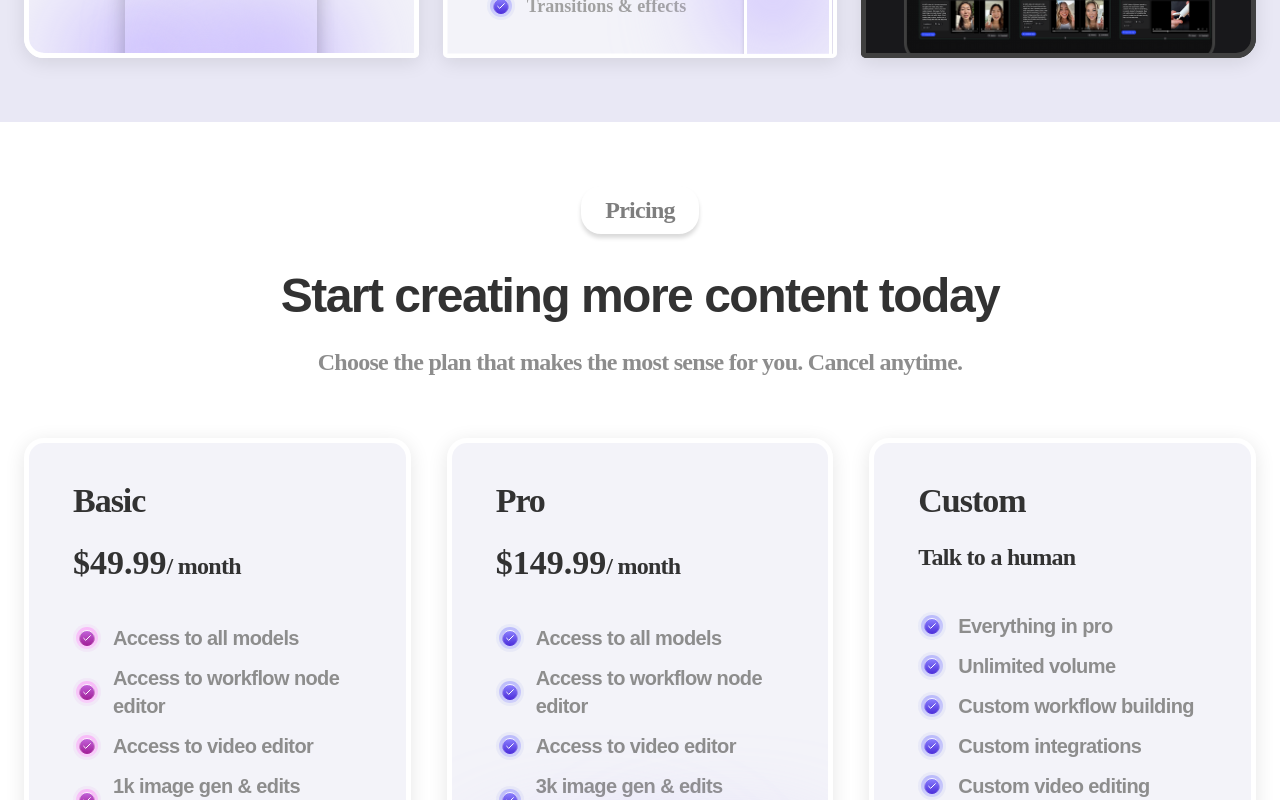
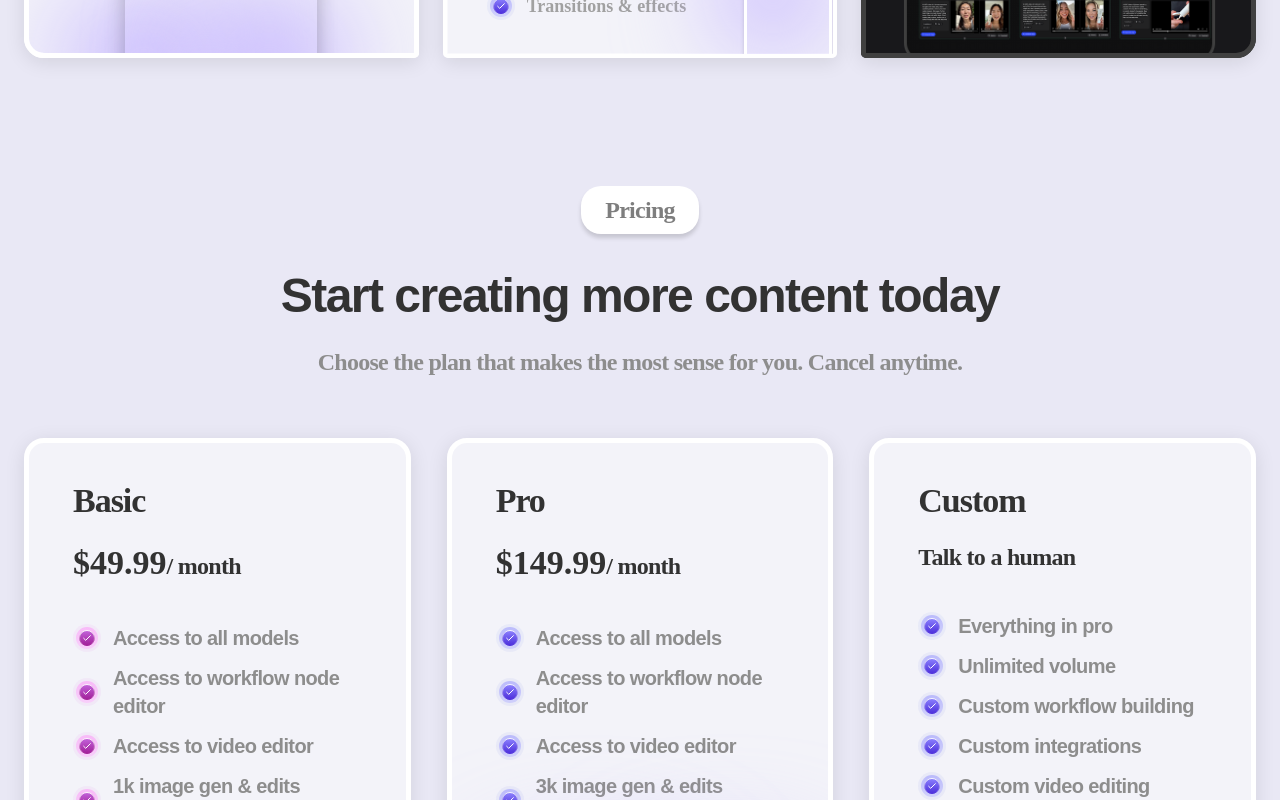
Before and after one commit to ssidikov/degaus, a Next.js app: page / in a window 1280 px wide. Shown: the part 3420-4220 px from the top of the page. Built offline with nearby package versions, Linux system fonts and the light colour scheme; grey boxes are pictures that could not be loaded; a web font is replaced by a local one.

Commit message:
refactor: change background color of PricingSection for improved visual consistency

```diff
--- a/components/sections/PricingSection.tsx
+++ b/components/sections/PricingSection.tsx
@@ -58,7 +58,7 @@ export default function PricingSection() {
   ]
 
   return (
-    <section id='pricing' className='bg-white px-4 sm:px-5 md:px-6 py-12 sm:py-14 md:py-16'>
+    <section id='pricing' className='bg-[#e9e8f5] px-4 sm:px-5 md:px-6 py-12 sm:py-14 md:py-16'>
       <div className='mx-auto max-w-7xl'>
         <Badge>Pricing</Badge>
 
```
